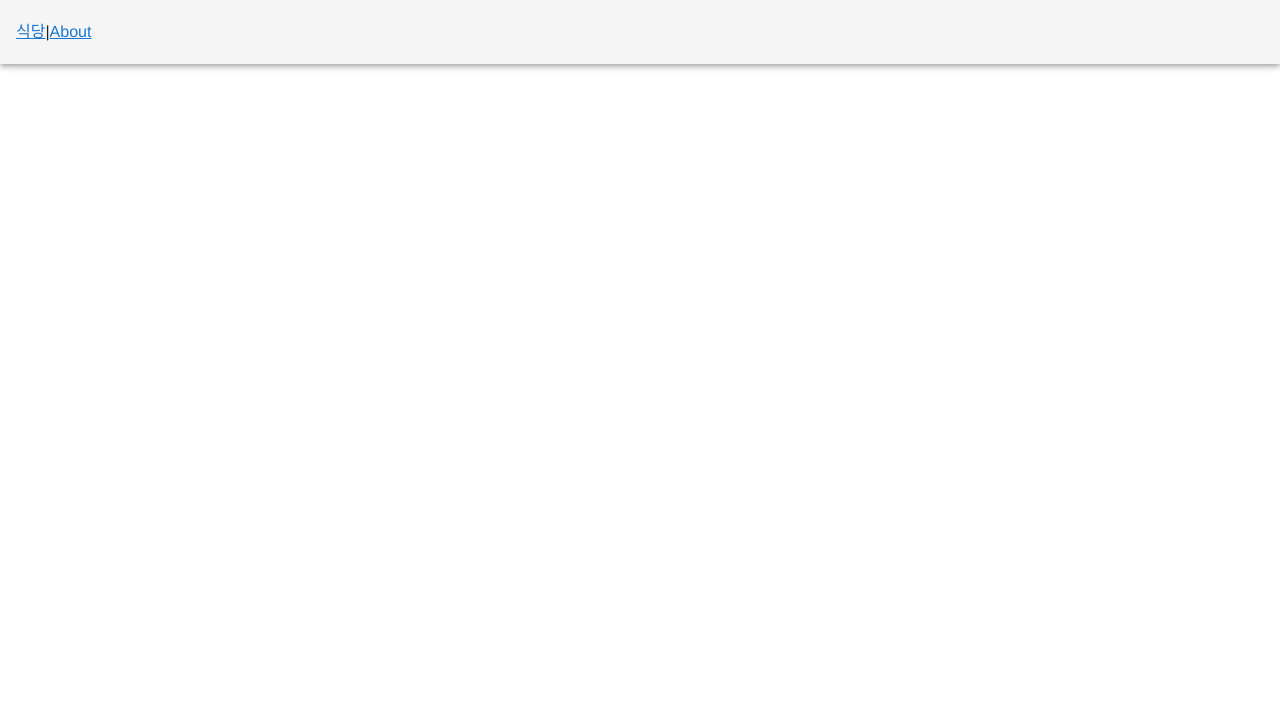
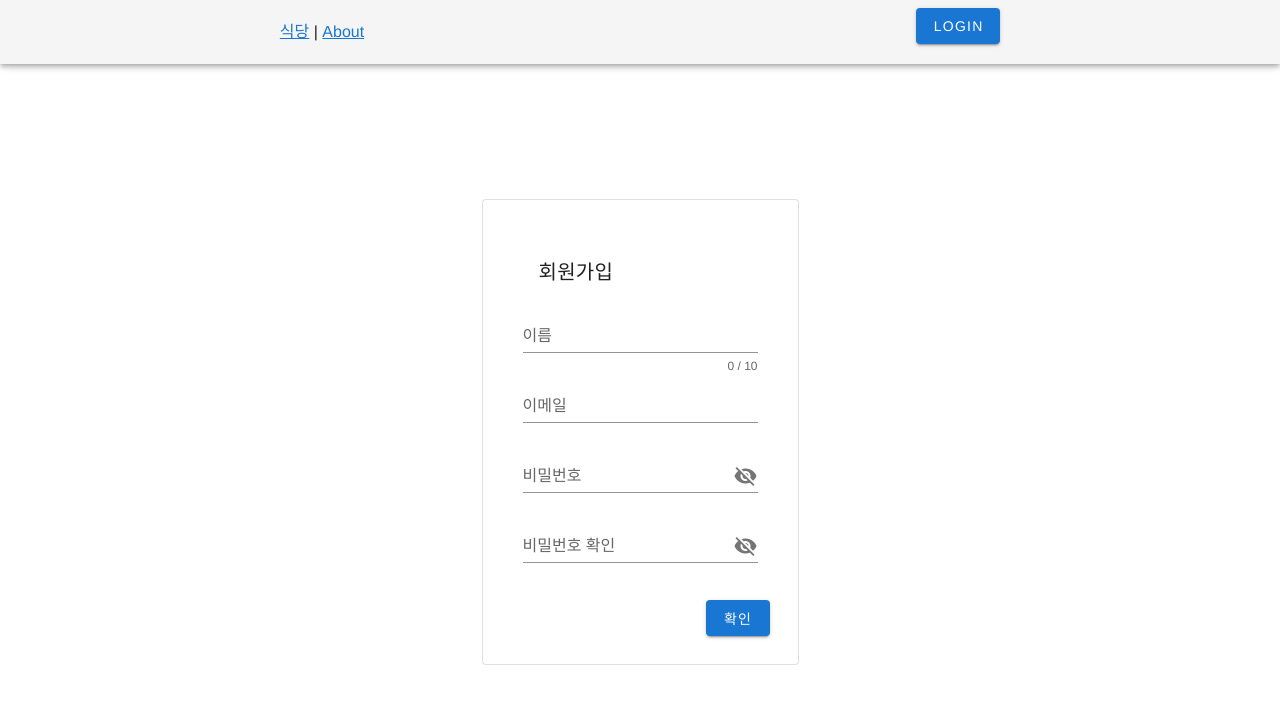
Before and after one commit to VivonneBay404/rent-sikdang, a Vue app: page /signup in a window 1280 px wide. Shown: the top 704 px of the page. Built offline with nearby package versions, Linux system fonts and the light colour scheme.

Commit message:
add vuex, login dialog, signup page

```diff
--- a/package.json
+++ b/package.json
@@ -12,7 +12,8 @@
     "core-js": "^3.8.3",
     "vue": "^2.6.14",
     "vue-router": "^3.6.5",
-    "vuetify": "^2.6.0"
+    "vuetify": "^2.6.0",
+    "vuex": "^3.6.2"
   },
   "devDependencies": {
     "@babel/core": "^7.12.16",
@@ -20,6 +21,7 @@
     "@vue/cli-plugin-babel": "~5.0.0",
     "@vue/cli-plugin-eslint": "~5.0.0",
     "@vue/cli-plugin-router": "~5.0.0",
+    "@vue/cli-plugin-vuex": "~5.0.0",
     "@vue/cli-service": "~5.0.0",
     "eslint": "^7.32.0",
     "eslint-plugin-vue": "^8.0.3",
--- a/src/App.vue
+++ b/src/App.vue
@@ -1,8 +1,20 @@
 <template>
   <v-app>
     <v-app-bar app>
-      <router-link to="/sikdang">식당</router-link> |
-      <router-link to="/about">About</router-link>
+      <v-row justify="space-between">
+        <v-col>
+          <router-link to="/sikdang">식당</router-link> |
+          <router-link to="/about">About</router-link>
+        </v-col>
+        <v-col v-if="$store.getters.token">
+          <v-avatar color="primary">
+            <v-icon dark> mdi-account-circle </v-icon>
+          </v-avatar>
+        </v-col>
+        <v-col v-else>
+          <LoginDialog />
+        </v-col>
+      </v-row>
     </v-app-bar>
 
     <!-- Sizes your content based upon application components -->
@@ -14,6 +26,15 @@
     </v-main>
   </v-app>
 </template>
+
+<script>
+import LoginDialog from "./components/LoginDialog.vue";
+export default {
+  components: {
+    LoginDialog,
+  },
+};
+</script>
 
 <style lang="scss">
 #app {
--- /dev/null
+++ b/src/components/LoginDialog.vue
@@ -0,0 +1,77 @@
+<template>
+  <v-row justify="center">
+    <v-dialog v-model="dialog" max-width="600px">
+      <template v-slot:activator="{ on, attrs }">
+        <v-btn class="primary" dark v-bind="attrs" v-on="on"> login </v-btn>
+      </template>
+      <v-card>
+        <v-card-title>
+          <span class="text-h5">로그인</span>
+          <v-spacer></v-spacer>
+          <v-btn class="primary" @click="onClickSignup()">회원가입</v-btn>
+        </v-card-title>
+        <v-card-text>
+          <v-container>
+            <v-row>
+              <v-col cols="12">
+                <v-text-field
+                  label="이메일"
+                  v-model="email"
+                  required
+                ></v-text-field>
+              </v-col>
+              <v-col cols="12">
+                <v-text-field
+                  label="비밀번호"
+                  type="password"
+                  v-model="password"
+                  required
+                ></v-text-field>
+              </v-col>
+            </v-row>
+          </v-container>
+        </v-card-text>
+        <v-card-actions>
+          <v-spacer></v-spacer>
+          <v-btn color="blue darken-1" text @click="dialog = false">
+            닫기
+          </v-btn>
+          <v-btn color="blue darken-1" text @click="onClickLoginBtn()">
+            로그인
+          </v-btn>
+        </v-card-actions>
+      </v-card>
+    </v-dialog>
+  </v-row>
+</template>
+
+<script>
+export default {
+  data() {
+    return {
+      dialog: false,
+      email: "",
+      password: "",
+    };
+  },
+  methods: {
+    onClickSignup() {
+      this.$router.push("/signup");
+      this.dialog = false;
+    },
+    onClickLoginBtn() {
+      this.$store.dispatch("login", {
+        email: this.email,
+        password: this.password,
+      });
+      // await this.$axios.post("/user/login", {
+      //   email: this.email,
+      //   password: this.password,
+      // });
+    },
+  },
+};
+</script>
+
+<style>
+</style>
--- a/src/main.js
+++ b/src/main.js
@@ -3,6 +3,7 @@ import App from './App.vue'
 import vuetify from './plugins/vuetify'
 import router from './router'
 import axios from 'axios'
+import store from './store'
 
 Vue.config.productionTip = false
 axios.defaults.baseURL = 'http://localhost:8000/api/v1';
@@ -11,5 +12,6 @@ Vue.prototype.$axios = axios
 new Vue({
   vuetify,
   router,
+  store,
   render: h => h(App)
 }).$mount('#app')
--- /dev/null
+++ b/src/pages/signup/SignUp.vue
@@ -0,0 +1,103 @@
+<template>
+  <v-container fill-height>
+    <v-row justify="center" align="center">
+      <v-card class="pa-10" outlined>
+        <v-card-title>회원가입</v-card-title>
+        <v-form v-model="valid">
+          <v-text-field
+            v-model="name"
+            :rules="nameRules"
+            :counter="10"
+            label="이름"
+            required
+          ></v-text-field>
+          <v-text-field
+            v-model="email"
+            :rules="emailRules"
+            label="이메일"
+            required
+          ></v-text-field>
+          <v-text-field
+            :append-icon="showPassword ? 'mdi-eye' : 'mdi-eye-off'"
+            @click:append="showPassword = !showPassword"
+            :type="showPassword ? 'text' : 'password'"
+            v-model="password"
+            :rules="passwordRules"
+            label="비밀번호"
+            hint="8글자 이상"
+            required
+          ></v-text-field>
+          <v-text-field
+            :append-icon="showPasswordConfirm ? 'mdi-eye' : 'mdi-eye-off'"
+            @click:append="showPasswordConfirm = !showPasswordConfirm"
+            :type="showPasswordConfirm ? 'text' : 'password'"
+            v-model="passwordConfirm"
+            :rules="passwordRules"
+            label="비밀번호 확인"
+            hint="8글자 이상"
+            required
+          ></v-text-field>
+        </v-form>
+        <v-row class="mt-4">
+          <v-spacer></v-spacer>
+          <v-btn
+            class="primary"
+            @click="onSignupBtnClicked()"
+            :loading="isLoading"
+            >확인</v-btn
+          >
+        </v-row>
+      </v-card>
+    </v-row>
+  </v-container>
+</template>
+
+<script>
+export default {
+  data() {
+    return {
+      isLoading: false,
+      valid: false,
+      name: "",
+      nameRules: [
+        (v) => !!v || "이름은 필수입니다",
+        (v) => v.length <= 10 || "열글자이상 불가능합니다",
+      ],
+      email: "",
+      emailRules: [
+        (v) => !!v || "이메일은 필수입니다",
+        (v) => /.+@.+/.test(v) || "이메일형식이 아닙니다",
+      ],
+      password: "",
+      passwordConfirm: "",
+      passwordRules: [
+        (v) => !!v || "비밀번호는 필수입니다",
+        (v) => v.length <= 8 || "8자리 이상",
+      ],
+      showPassword: false,
+      showPasswordConfirm: false,
+    };
+  },
+  methods: {
+    async onSignupBtnClicked() {
+      this.isLoading = true;
+      try {
+        await this.$store.dispatch("signup", {
+          name: this.name,
+          email: this.email,
+          password: this.password,
+          passwordConfirm: this.passwordConfirm,
+        });
+        console.log("회원가입 성공");
+        this.$router.push("/sikdang");
+      } catch (err) {
+        console.log("err", err);
+      }
+      this.isLoading = false;
+    },
+  },
+};
+</script>
+
+<style>
+</style>
--- a/src/pages/sikdang/SikdangList.vue
+++ b/src/pages/sikdang/SikdangList.vue
@@ -1,6 +1,6 @@
 <template>
   <div>
-    <v-content>
+    <v-main>
       <v-row>
         <v-col cols="2">
           <v-navigation-drawer permanent>
@@ -56,7 +56,7 @@
           total-visible="7"
         ></v-pagination>
       </div>
-    </v-content>
+    </v-main>
   </div>
 </template>
 
--- /dev/null
+++ b/src/store/index.js
@@ -0,0 +1,54 @@
+import Vue from "vue";
+import Vuex from "vuex";
+import axios from "axios";
+
+Vue.use(Vuex);
+
+export default new Vuex.Store({
+  state: {
+    token: null,
+    userEmail: "",
+    userName: "",
+  },
+  getters: {
+    token(state) {
+      return state.token;
+    },
+  },
+  mutations: {
+    setUser(state, payload) {
+      console.log("setUser payload", payload);
+      state.token = payload.data.token;
+      state.userName = payload.data.data.user.name;
+      state.userEmail = payload.data.data.user.email;
+    },
+  },
+  actions: {
+    //회원가입
+    async signup(context, payload) {
+      try {
+        const res = await axios.post("/user/signup", payload);
+        console.log("login action res", res);
+        context.commit("setUser", res);
+      } catch (error) {
+        console.log(error);
+      }
+
+      // if (!res) {
+      //   const error = new Error(res.message || "회원가입 실패");
+      //   throw error;
+      // }
+    },
+    //로그인
+    async login(context, payload) {
+      const res = await axios.post("/user/login", payload);
+      console.log("login action res", res);
+      context.commit("setUser", res);
+      // if (!res.ok) {
+      //   const error = new Error(res.message || "로그인 실패");
+      //   throw error;
+      // }
+    },
+  },
+  modules: {},
+});
```
Also changed, not shown: src/router/index.js (+21 -19 lines), 1 other file (tests, documents, lock files or other folders).
